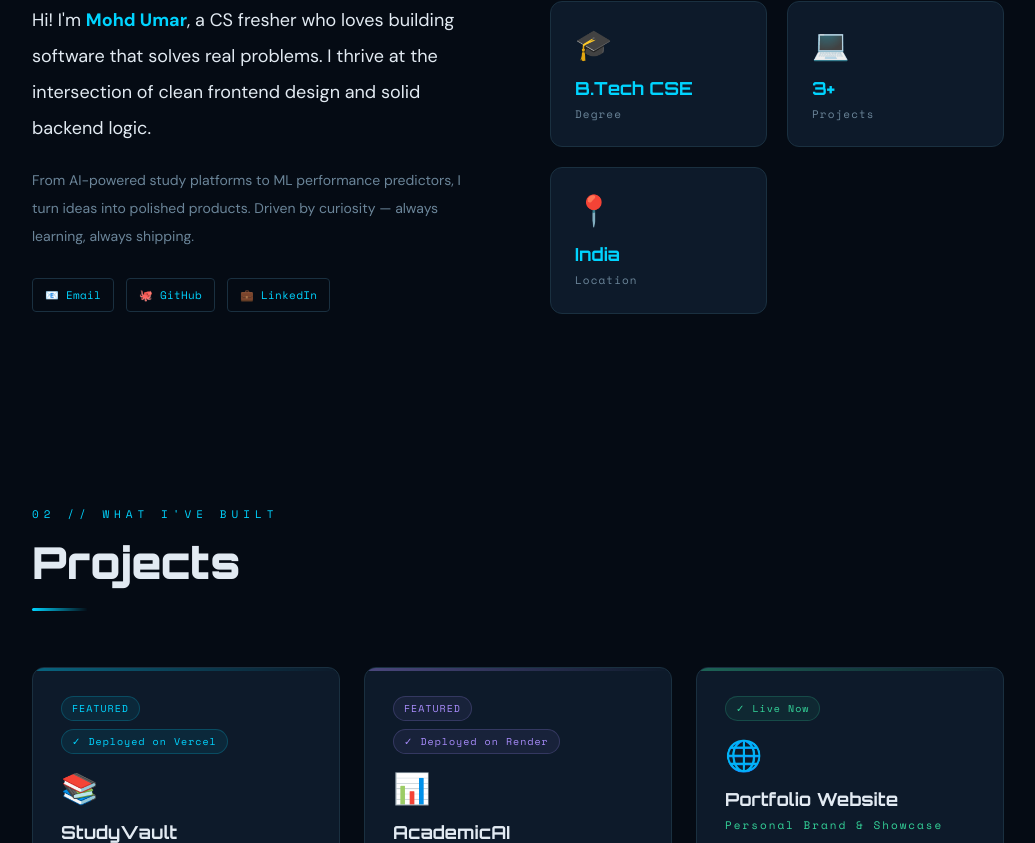
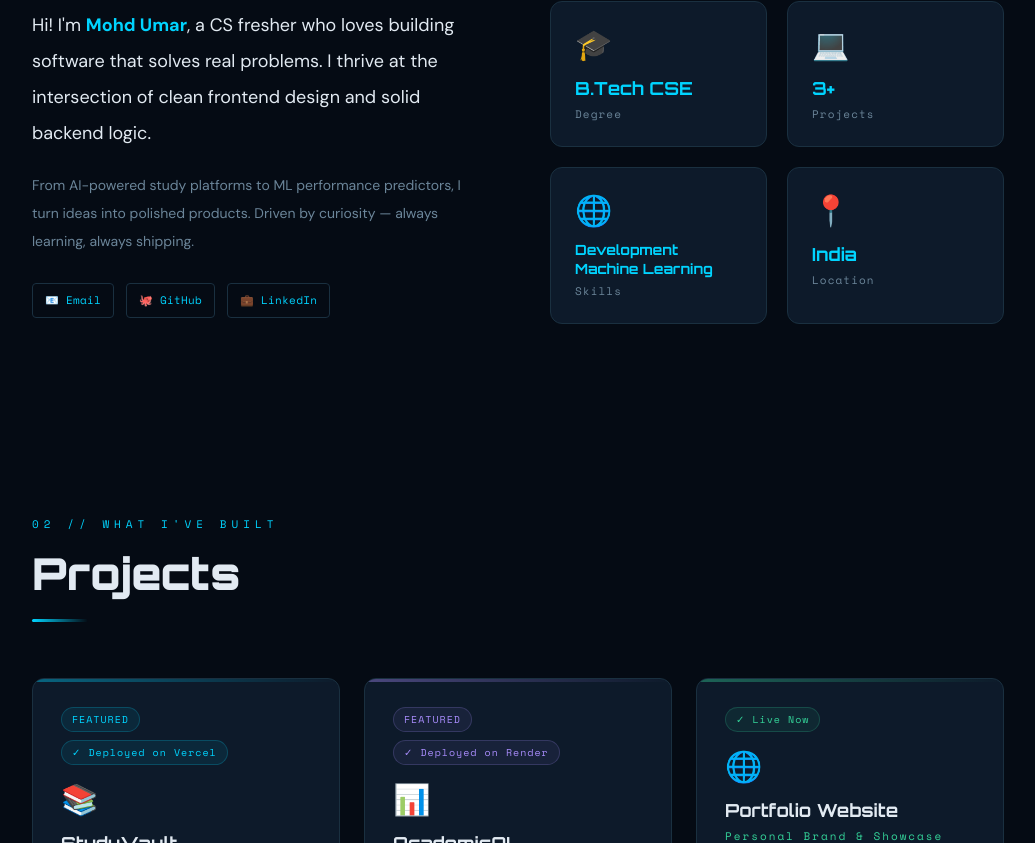
Before and after one commit to umar24nov/MohammadUmar, a React (Create React App) app: page / in a window 1280 px wide. Shown: the part 1057-1900 px from the top of the page, without its empty margins (122-1157 px from the left). Built offline with nearby package versions, Linux system fonts and the light colour scheme.

Commit message:
feat: skills card shows Development + Machine Learning on separate lines

```diff
--- a/src/App.jsx
+++ b/src/App.jsx
@@ -342,7 +342,7 @@ function About() {
   const hi = [
     { icon:"🎓", label:"Degree",   value:"B.Tech CSE" },
     { icon:"💻", label:"Projects", value:"3+"          },
-    // { icon:"🌐", label:"Focus",    value:"FS + ML"     },
+    { icon:"🌐", label:"Skills",    value:"dev+ml"     },
     { icon:"📍", label:"Location", value:"India"       },
   ];
   return (
@@ -373,7 +373,14 @@ function About() {
           {hi.map(h => (
             <div key={h.label} className="bg-[#0d1a2a] border border-[#1a3040] rounded-xl p-4 md:p-6 hover:border-[#00d4ff] transition-colors duration-300">
               <div className="text-3xl mb-3">{h.icon}</div>
-              <div className="font-orbitron text-[#00d4ff] text-lg font-bold mb-1">{h.value}</div>
+              {h.value === "dev+ml" ? (
+                <div className="font-orbitron text-[#00d4ff] text-sm font-bold mb-1 leading-snug">
+                  <div>Development</div>
+                  <div>Machine Learning</div>
+                </div>
+              ) : (
+                <div className="font-orbitron text-[#00d4ff] text-lg font-bold mb-1">{h.value}</div>
+              )}
               <div className="font-spacemono text-[#6b8599] text-[11px] tracking-widest">{h.label}</div>
             </div>
           ))}
@@ -760,6 +767,9 @@ function GitHubMap() {
                 { label:"Followers",   message:"GitHub",  color:"00d4ff", href:`https://github.com/${u}?tab=followers`,    img:`https://img.shields.io/github/followers/${u}?label=Followers&style=for-the-badge&color=00d4ff&labelColor=0d1a2a&logo=github` },
                 { label:"Stars",       message:"Stars",   color:"a78bfa", href:`https://github.com/${u}?tab=repositories`, img:`https://img.shields.io/github/stars/${u}?label=Total%20Stars&style=for-the-badge&color=a78bfa&labelColor=0d1a2a&logo=github` },
                 { label:"Repos",       message:"Repos",   color:"34d399", href:`https://github.com/${u}?tab=repositories`, img:`https://img.shields.io/badge/dynamic/json?url=https://api.github.com/users/${u}&query=public_repos&label=Public%20Repos&style=for-the-badge&color=34d399&labelColor=0d1a2a&logo=github` },
+                { label:"JavaScript",  message:"JS",      color:"f7df1e", href:`https://github.com/${u}?tab=repositories`, img:`https://img.shields.io/badge/JavaScript-Most%20Used-f7df1e?style=for-the-badge&labelColor=0d1a2a&logo=javascript` },
+                { label:"Python",      message:"Python",  color:"3776ab", href:`https://github.com/${u}?tab=repositories`, img:`https://img.shields.io/badge/Python-Language-3776ab?style=for-the-badge&labelColor=0d1a2a&logo=python` },
+                { label:"React",       message:"React",   color:"61dafb", href:`https://github.com/${u}?tab=repositories`, img:`https://img.shields.io/badge/React-Framework-61dafb?style=for-the-badge&labelColor=0d1a2a&logo=react` },
               ].map(b => (
                 <a key={b.label} href={b.href} target="_blank" rel="noreferrer"
                   className="hover:opacity-80 hover:scale-105 transition-all duration-200">
```
